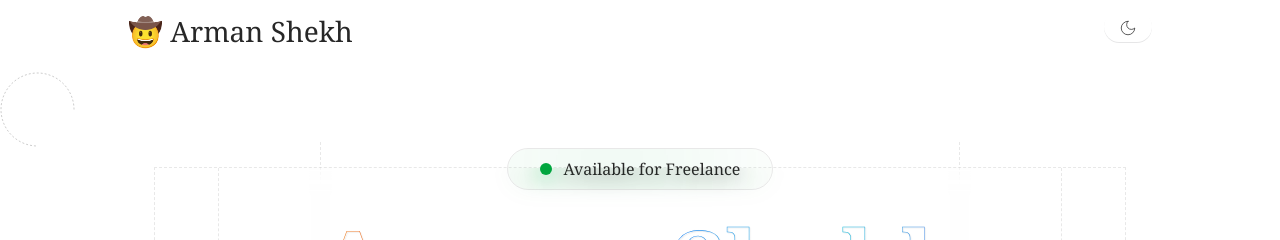
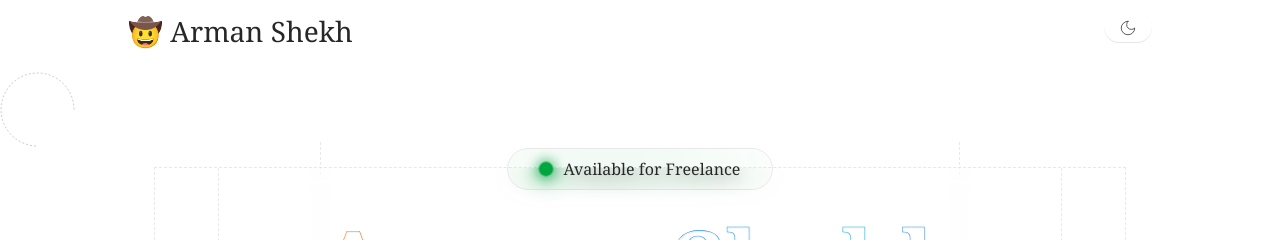
Before and after one commit to ArmanA12/ArmanPortfolio, a React (Vite) app: page / in a window 1280 px wide. Shown: the top 240 px of the page. Built offline with nearby package versions, Linux system fonts and the light colour scheme.

Commit message:
adding Images

```diff
--- a/src/App.css
+++ b/src/App.css
@@ -1354,3 +1354,14 @@ box-shadow: rgba(0, 0, 0, 0.2) 0px 18px 50px -10px;
 :root {
   --line-opacity: 0.2;
 }
+
+@keyframes pulseGlow {
+  0%, 100% {
+    transform: scale(1);
+    box-shadow: 0 0 0 0 rgba(22, 163, 74, 0.7);
+  }
+  50% {
+    transform: scale(1.2);
+    box-shadow: 0 0 10px 2px rgba(22, 163, 74, 0.7);
+  }
+}
--- a/src/components/HeroSection2.jsx
+++ b/src/components/HeroSection2.jsx
@@ -50,16 +50,11 @@ function HeroSection2() {
       {/* Main Content */}
       <div className="hero-content relative">
          <div className='absolute -top-5  flex justify-center items-center w-full'>
-            <div className='flex items-center relative overflow-hidden gap-3 px-8 py-2 rounded-4xl freelancecontainer'>
-                <div className='w-3 h-3 bg-green-600 rounded-3xl'></div>
-
-                <div className='frelancea'>Available for Freelance</div>
-                <div className='absolute top-1 w-36 h-6 bg-green-600 -z-10 blur-[100px]'>
-
-                </div>
-
-            </div>
-         </div>
+         <div className='flex items-center relative overflow-hidden gap-3 px-8 py-2 rounded-4xl freelancecontainer'>
+    <div className='w-3 h-3 bg-green-600 rounded-3xl' style={{ animation: 'pulseGlow 1.5s ease-in-out infinite' }}></div>
+    <div className='frelancea'>Available for Freelance</div>
+    <div className='absolute top-1 w-36 h-6 bg-green-600 -z-10 blur-[100px]'></div>
+</div>         </div>
         <h1 className="hero-title gradient-text">
          <TextHoverEffect2 text="Arman Shekh" />
           <svg
```
